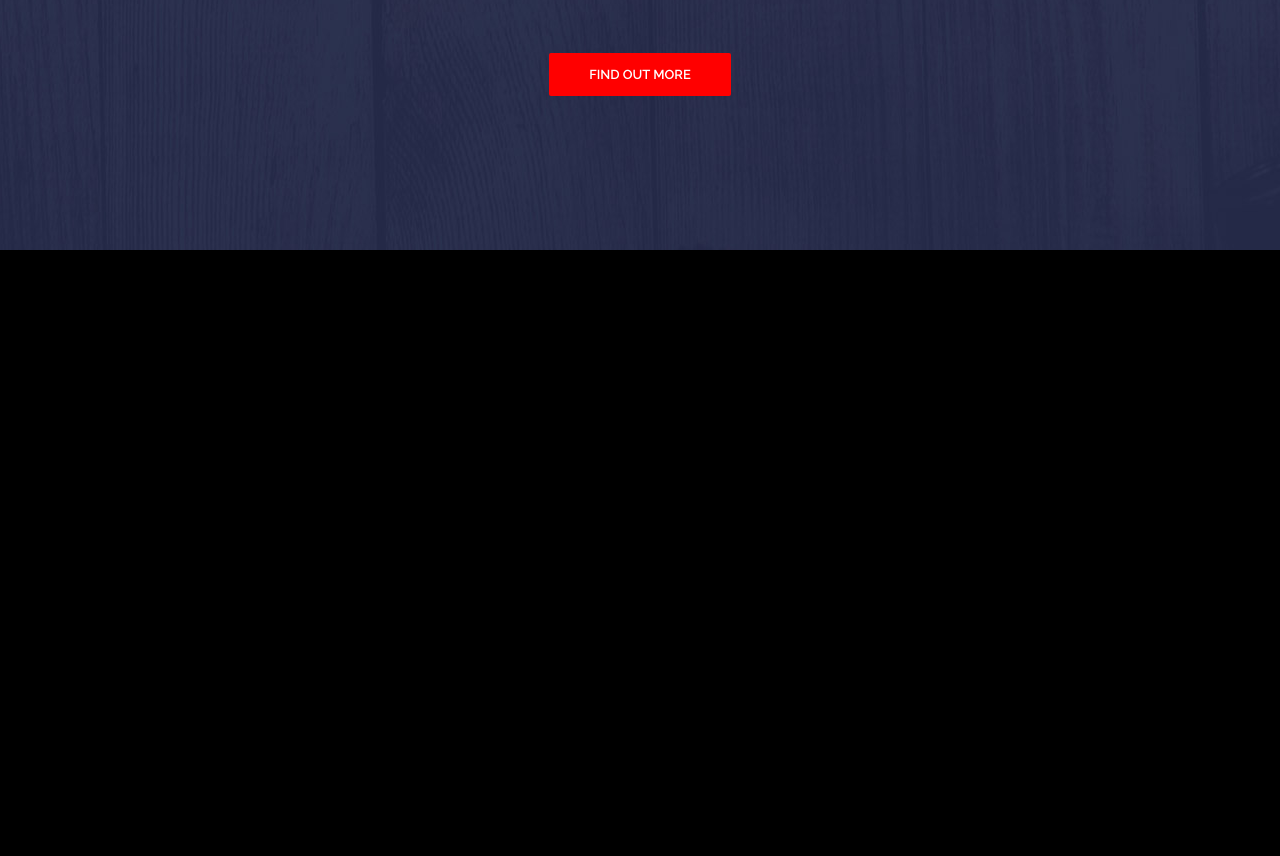
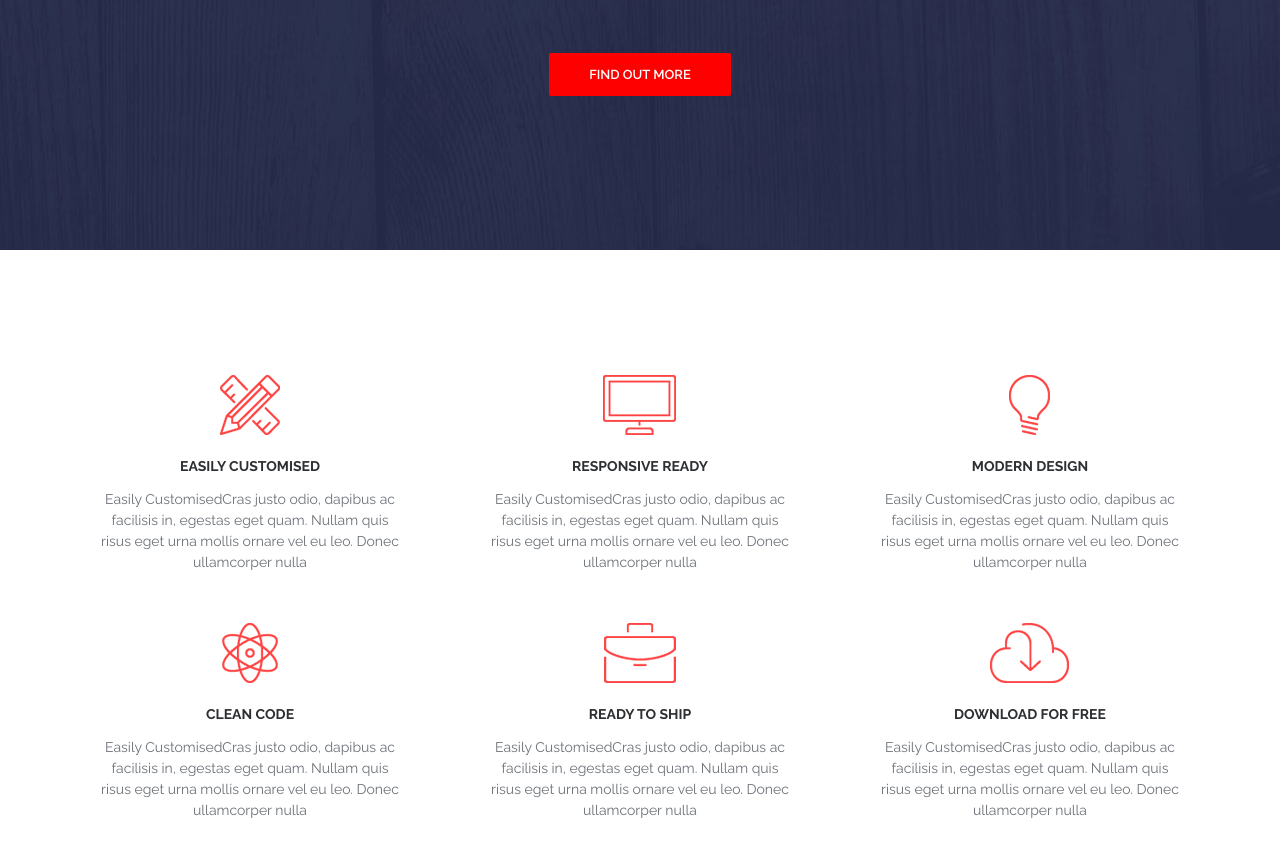
Before and after one commit to SENATOROVAI/layouts.github.io-PAGE, a plain HTML site: page index.html in a window 1280 px wide. Shown: the part 500-1356 px from the top of the page. Before the commit the page ends 800 px from the top, so only its background shows below. Drawn offline with nearby package versions, Linux system fonts and the light colour scheme.

Commit message:
feature block

```diff
--- a/index.html
+++ b/index.html
@@ -37,5 +37,41 @@
 </div>
 </div>
 
+<!-- Features-->
+<div class="container">
+    <div class="features">
+        <div class="features__item">
+            <img class="features__icon" src="img/features/feature-1.png" alt="">
+            <h4 class="features__title">Easily Customised</h4>
+            <div class="features__text">Easily CustomisedCras justo odio, dapibus ac facilisis in, egestas eget quam. Nullam quis risus eget urna mollis ornare vel eu leo. Donec ullamcorper nulla</div>
+
+        </div>
+         <div class="features__item">
+            <img class="features__icon" src="img/features/feature-2.png" alt="">
+            <h4 class="features__title">Responsive REady</h4>
+            <div class="features__text">Easily CustomisedCras justo odio, dapibus ac facilisis in, egestas eget quam. Nullam quis risus eget urna mollis ornare vel eu leo. Donec ullamcorper nulla</div>
+        </div>
+        <div class="features__item">
+            <img class="features__icon" src="img/features/feature-3.png" alt="">
+            <h4 class="features__title">Modern Design</h4>
+            <div class="features__text">Easily CustomisedCras justo odio, dapibus ac facilisis in, egestas eget quam. Nullam quis risus eget urna mollis ornare vel eu leo. Donec ullamcorper nulla</div>
+        </div>
+        <div class="features__item">
+            <img class="features__icon" src="img/features/feature-4.png" alt="">
+            <h4 class="features__title">Clean Code</h4>
+            <div class="features__text">Easily CustomisedCras justo odio, dapibus ac facilisis in, egestas eget quam. Nullam quis risus eget urna mollis ornare vel eu leo. Donec ullamcorper nulla</div>
+        </div>
+        <div class="features__item">
+            <img class="features__icon" src="img/features/feature-5.png" alt="">
+            <h4 class="features__title">Ready to Ship</h4>
+            <div class="features__text">Easily CustomisedCras justo odio, dapibus ac facilisis in, egestas eget quam. Nullam quis risus eget urna mollis ornare vel eu leo. Donec ullamcorper nulla</div>
+        </div>
+        <div class="features__item">
+            <img class="features__icon" src="img/features/feature-6.png" alt="">
+            <h4 class="features__title">Download for Free</h4>
+            <div class="features__text">Easily CustomisedCras justo odio, dapibus ac facilisis in, egestas eget quam. Nullam quis risus eget urna mollis ornare vel eu leo. Donec ullamcorper nulla</div>
+        </div>
+    </div> <!--  features -->
+</div> <!--  container -->
 </body>
 </html>
--- a/style.css
+++ b/style.css
@@ -3,7 +3,7 @@ body {
     font-size: 14px;
     font-family: 'Raleway', sans-serif;
     color: #6c7279;
-    background-color: black;
+    /* background-color: black; */
 -webkit-flow-into: inherit;
 }
 
@@ -141,3 +141,38 @@ p{
 .btn--red:hover{
     background-color: #dd3434;
 }
+
+/* Features
+=================*/
+
+.features{
+    display: flex;
+    margin:100px 0;
+    flex-wrap: wrap;
+}
+
+.features__item{
+    width: 33.33333%;
+    padding: 0 40px;
+    margin: 25px 0;
+    text-align: center;
+}
+
+.features__icon{
+    margin-bottom: 20px;
+
+}
+
+.features__title{
+    margin-bottom: 15px;
+    font-size: 14px;
+    color: #2d3033;
+    font-weight: 700;
+    text-transform: uppercase;
+}
+
+.features__text{
+    font-size: 14px;
+    color: #6c7279;
+    line-height: 1.5;
+}
```
Also changed, not shown: img/features/feature-1.png (added), img/features/feature-2.png (added), img/features/feature-3.png (added), img/features/feature-4.png (added), img/features/feature-5.png (added), img/features/feature-6.png (added).
